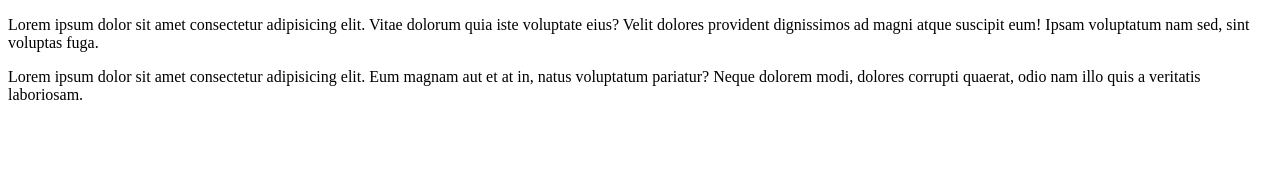
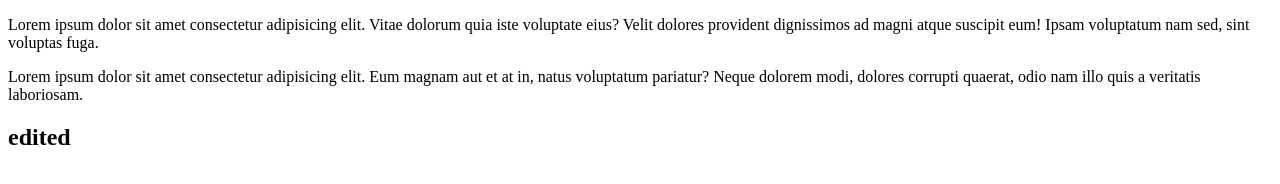
Before and after one commit to SoheilNourollahi/test-with-sina, a plain HTML site: page service.html in a window 1280 px wide. Drawn offline with Linux system fonts and the light colour scheme.

Commit message:
updated v2

```diff
--- a/service.html
+++ b/service.html
@@ -17,5 +17,6 @@
       at in, natus voluptatum pariatur? Neque dolorem modi, dolores corrupti
       quaerat, odio nam illo quis a veritatis laboriosam.
     </p>
+    <h2>edited</h2>
   </body>
 </html>
```
